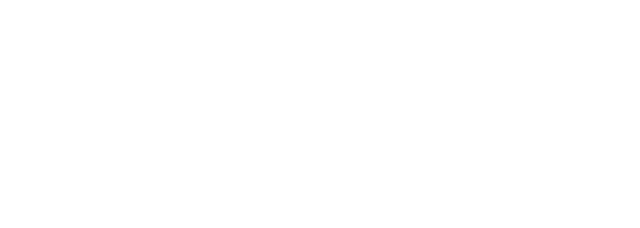
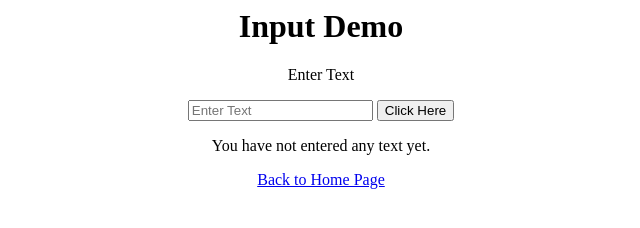
Before and after one commit to Yao-DJAKA/YaoDjaka.github.io, a plain HTML site: page inputDemo.html in a window 1280 px wide. Shown: the whole page, without its empty margins (319-959 px from the left). Drawn offline with Linux system fonts and the light colour scheme.

Commit message:
Update inputDemo.html

```diff
--- a/inputDemo.html
+++ b/inputDemo.html
@@ -9,7 +9,25 @@
 
   </head>
 
+  <body>
 
+        <center>
+          <h1>Input Demo</h1>
+
+          <p>Enter Text</p>
+          <input type="text" placeholder="Enter Text" id="myText">
+
+
+          <button onclick="outputDemo()">Click Here</button>
+          <p id="output">
+            You have not entered any text yet.
+          </p>
+
+          <a href="index.html">Back to Home Page</a>
+        </center>
+          <script src="inputDemo.js"></script>
+
+  </body>
 
 
 </html>
```
